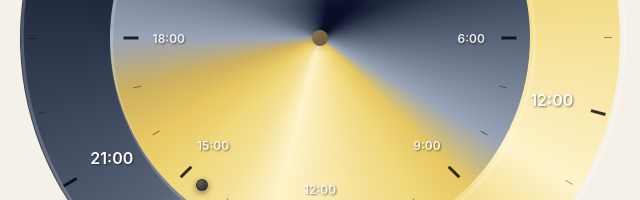
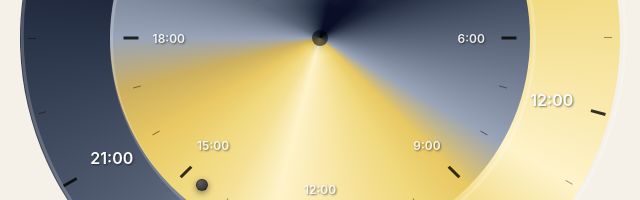
Before and after one commit to jsvan/spindlosundial, a plain HTML site: page index.html in a window 1280 px wide. Shown: the part 594-794 px from the top of the page, 320-960 px from the left. Drawn offline with Linux system fonts and the light colour scheme.

Commit message:
Change center dot to match tick mark color
- Remove gradient from center dot
- Use same black color as tick marks (rgba(0,0,0,0.6))

```diff
--- a/style.css
+++ b/style.css
@@ -308,7 +308,7 @@ header p {
     position: absolute;
     width: 16px;
     height: 16px;
-    background: linear-gradient(135deg, #8b7355 0%, #6b5637 100%);
+    background: rgba(0, 0, 0, 0.6);
     border-radius: 50%;
     top: 50%;
     left: 50%;
```
